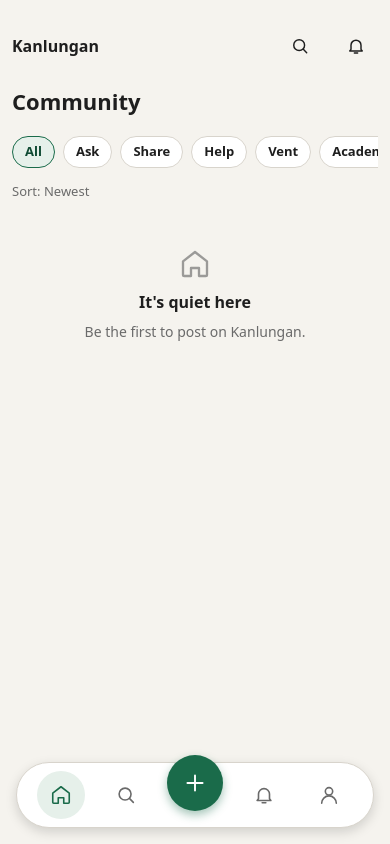
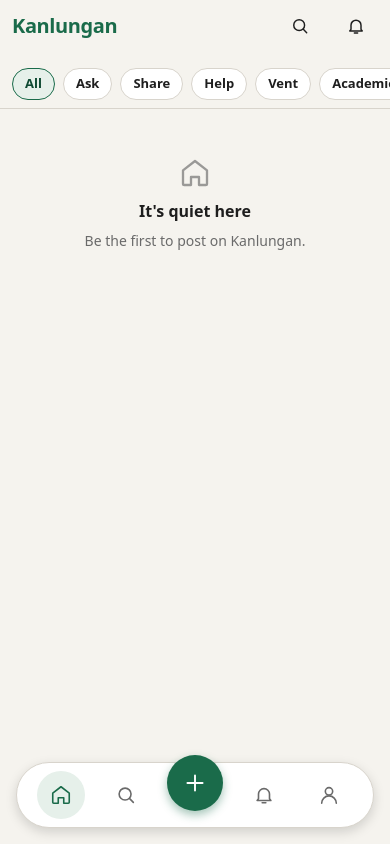
Before and after one commit to YKMarkkuu/Kanlungan, a Laravel app: page /feed in a window 390 px wide. Run offline with Laravel 10, Linux system fonts and the light colour scheme; the visitor is signed in with stand-in values (Sample User, id 1); data that the repository does not hold is empty.

Commit message:
style(ui): implement sticky feed headers, type scale, and flat mobile post cards

```diff
--- a/public/css/base.css
+++ b/public/css/base.css
@@ -21,6 +21,12 @@
     --radius-sm: 8px;
     --radius-md: 12px;
     --radius-lg: 16px;
+    /* Type scale. 12px is the floor: nothing smaller should ship. */
+    --text-xs: 12px;
+    --text-sm: 13px;
+    --text-base: 15px;
+    --text-lg: 17px;
+    --text-xl: 22px;
 }
 
 /* ---------- Reset ---------- */
--- a/public/css/community.css
+++ b/public/css/community.css
@@ -1116,7 +1116,7 @@ a.cm-stat { color: inherit; text-decoration: none; display: inline-flex; align-i
     .cm-page {
         min-height: 100vh;
         min-height: 100dvh; /* avoids the iOS address-bar jump */
-        overflow-x: hidden;
+        overflow-x: clip; /* hidden would make .cm-page a scroll container and break position: sticky */
     }
 
     /* Main column: small side margins, room at the bottom for the fixed nav + home indicator */
@@ -2459,6 +2459,182 @@ a.cm-stat { color: inherit; text-decoration: none; display: inline-flex; align-i
     }
 }
 
+/* ==========================================================================
+   Sticky header + chip row, wordmark, post meta line, flat mobile posts
+   ========================================================================== */
+
+/* Shared layout variables. The gutter is the horizontal padding of .cm-main
+   (16px, 12px on mobile) and lets full-bleed rows cancel it exactly. */
+.cm-main {
+    --cm-gutter: 16px;
+    --cm-header-h: 52px;
+    padding-top: 0; /* the sticky header now supplies the top space */
+}
+
+@media (max-width: 768px) {
+    .cm-main { --cm-gutter: 12px; }
+}
+
+/* ---------- Wordmark ---------- */
+
+.cm-brand {
+    display: inline-flex;
+    align-items: center;
+    min-height: 44px;
+    color: var(--accent);
+    font-size: 20px;
+    font-weight: 700;
+    letter-spacing: -0.02em;
+    line-height: 1;
+    text-decoration: none;
+}
+
+.cm-brand:hover { color: var(--accent-dark); }
+
+/* ---------- Sticky app bar (the layout's header only) ---------- */
+
+.cm-main > .cm-header {
+    position: sticky;
+    top: 0;
+    z-index: 30; /* above the chip row (20), below the bottom nav (40) */
+    width: auto; /* "100%" would not stretch across the negative margins */
+    min-height: 0;
+    height: calc(var(--cm-header-h) + env(safe-area-inset-top, 0px));
+    margin: 0 calc(var(--cm-gutter) * -1) 8px;
+    padding: env(safe-area-inset-top, 0px) var(--cm-gutter) 0;
+    background-color: var(--surface-bg);
+}
+
+/* The "Something went wrong" banner sticks too; keep it below the app bar. */
+#react-error {
+    top: calc(var(--cm-header-h) + env(safe-area-inset-top, 0px) + 8px);
+}
+
+/* ---------- Sticky category chips ---------- */
+
+.stack > .cm-chips--sticky {
+    position: sticky;
+    top: calc(var(--cm-header-h) + env(safe-area-inset-top, 0px));
+    z-index: 20;
+    margin: 0 calc(var(--cm-gutter) * -1); /* beats ".stack > * + *"; margin-top must be 0 on sticky */
+    padding: 8px var(--cm-gutter);
+    background-color: var(--surface-bg);
+    border-bottom: 1px solid var(--border-default);
+    scrollbar-width: none;
+}
+
+.cm-chips--sticky::-webkit-scrollbar { display: none; }
+
+/* ---------- Feed title: visually hidden on mobile only ---------- */
+
+@media (max-width: 768px) {
+    /* Same declarations as .cm-visually-hidden, but only below 769px. */
+    .cm-feed-title {
+        position: absolute;
+        width: 1px;
+        height: 1px;
+        margin: -1px;
+        padding: 0;
+        overflow: hidden;
+        clip: rect(0, 0, 0, 0);
+        white-space: nowrap;
+        border: 0;
+    }
+
+    /* The hidden header still counts as a sibling for ".stack > * + *". */
+    .cm-feed-title + * { margin-top: 0; }
+}
+
+/* ---------- Feed list spacing ---------- */
+
+.cm-feed-list > * + * { margin-top: 12px; }
+
+/* ---------- Post card: meta line ---------- */
+
+.cm-post__head {
+    align-items: center;
+    gap: 10px;
+    margin-bottom: 0;
+}
+
+.cm-post__head > .cm-avatar {
+    width: 32px;
+    height: 32px;
+}
+
+.cm-post__meta {
+    display: flex;
+    flex: 1;
+    flex-wrap: wrap;
+    align-items: center;
+    gap: 2px 6px;
+    min-width: 0;
+}
+
+.cm-post__author {
+    color: var(--text-primary);
+    font-size: var(--text-base);
+    font-weight: 600;
+    line-height: 1.3;
+}
+
+.cm-post__meta > .cm-post__author {
+    flex: 0 1 auto;
+    min-width: 0;
+    overflow-wrap: anywhere;
+}
+
+.cm-post__time {
+    color: var(--text-muted);
+    font-size: var(--text-xs);
+    line-height: 1.3;
+    white-space: nowrap;
+}
+
+.cm-post__time::before {
+    content: "·";
+    margin-right: 6px;
+}
+
+/* Non-interactive label. Deliberately NOT a pill (docs/FRONTEND.md: pills are for filter chips). */
+.chip--tag {
+    display: inline-flex;
+    flex: none;
+    align-items: center;
+    min-height: 22px;
+    padding: 0 8px;
+    border-radius: var(--radius-sm);
+    background-color: var(--accent-soft);
+    color: var(--accent-dark);
+    font-size: var(--text-xs);
+    font-weight: 600;
+    line-height: 1;
+    white-space: nowrap;
+}
+
+.cm-post__body {
+    font-size: var(--text-base);
+    line-height: 1.5;
+}
+
+/* ---------- Mobile: flat, full-bleed posts with a hairline between them ---------- */
+
+@media (max-width: 768px) {
+    .cm-post--flat {
+        margin-left: calc(var(--cm-gutter) * -1);
+        margin-right: calc(var(--cm-gutter) * -1);
+        padding: 14px var(--cm-gutter);
+        border: 0;
+        border-bottom: 1px solid var(--border-default);
+        border-radius: 0;
+    }
+
+    /* Consecutive flat posts touch; the hairline is the separator. */
+    .cm-post--flat + .cm-post--flat { margin-top: 0; }
+
+    .cm-post__body { margin: 8px 0; }
+}
+
 /* ---------- One active colour for every reaction ---------- */
 
 .cm-react.is-active,
--- a/resources/views/feed/index.blade.php
+++ b/resources/views/feed/index.blade.php
@@ -5,7 +5,8 @@
 
 @section('content')
     <div class="stack">
-        <header class="cm-header">
+        {{-- Visible on desktop, visually hidden on mobile (see .cm-feed-title). Keeps the page heading for screen readers. --}}
+        <header class="cm-header cm-feed-title">
             <h1>Community</h1>
         </header>
 
@@ -13,7 +14,7 @@
             <div class="card cm-notice" role="status" aria-live="polite">{{ session('status') }}</div>
         @endif
 
-        <nav class="cm-chips" aria-label="Filter posts">
+        <nav class="cm-chips cm-chips--sticky" aria-label="Filter posts">
             <a href="{{ route('feed') }}" class="chip {{ $active === null ? 'chip--active' : '' }}">All</a>
             @foreach ($categories as $category)
                 <a href="{{ route('feed', ['category' => $category]) }}" class="chip {{ $active === $category ? 'chip--active' : '' }}">{{ $category }}</a>
@@ -30,9 +31,7 @@
             <div class="cm-skeleton cm-skeleton--post"></div>
         </div>
 
-        <p class="text-small text-muted">Sort: Newest</p>
-
-        <div id="feed-posts">
+        <div id="feed-posts" class="cm-feed-list">
             @forelse ($posts as $post)
                 @include('components.post-card', ['post' => $post, 'showReportStatus' => false])
             @empty
--- a/resources/views/layouts/community.blade.php
+++ b/resources/views/layouts/community.blade.php
@@ -35,7 +35,7 @@
                             @include('components.icon', ['name' => 'back'])
                         </a>
                     @endif
-                    <a href="{{ route('feed') }}" class="cm-back">Kanlungan</a>
+                    <a href="{{ route('feed') }}" class="cm-brand">Kanlungan</a>
                 </div>
                 <div class="cm-header__actions">
                     <a href="{{ route('search') }}" class="cm-icon-btn" aria-label="Search">
```
Also changed, not shown: resources/views/components/post-card.blade.php (+7 -5 lines).
